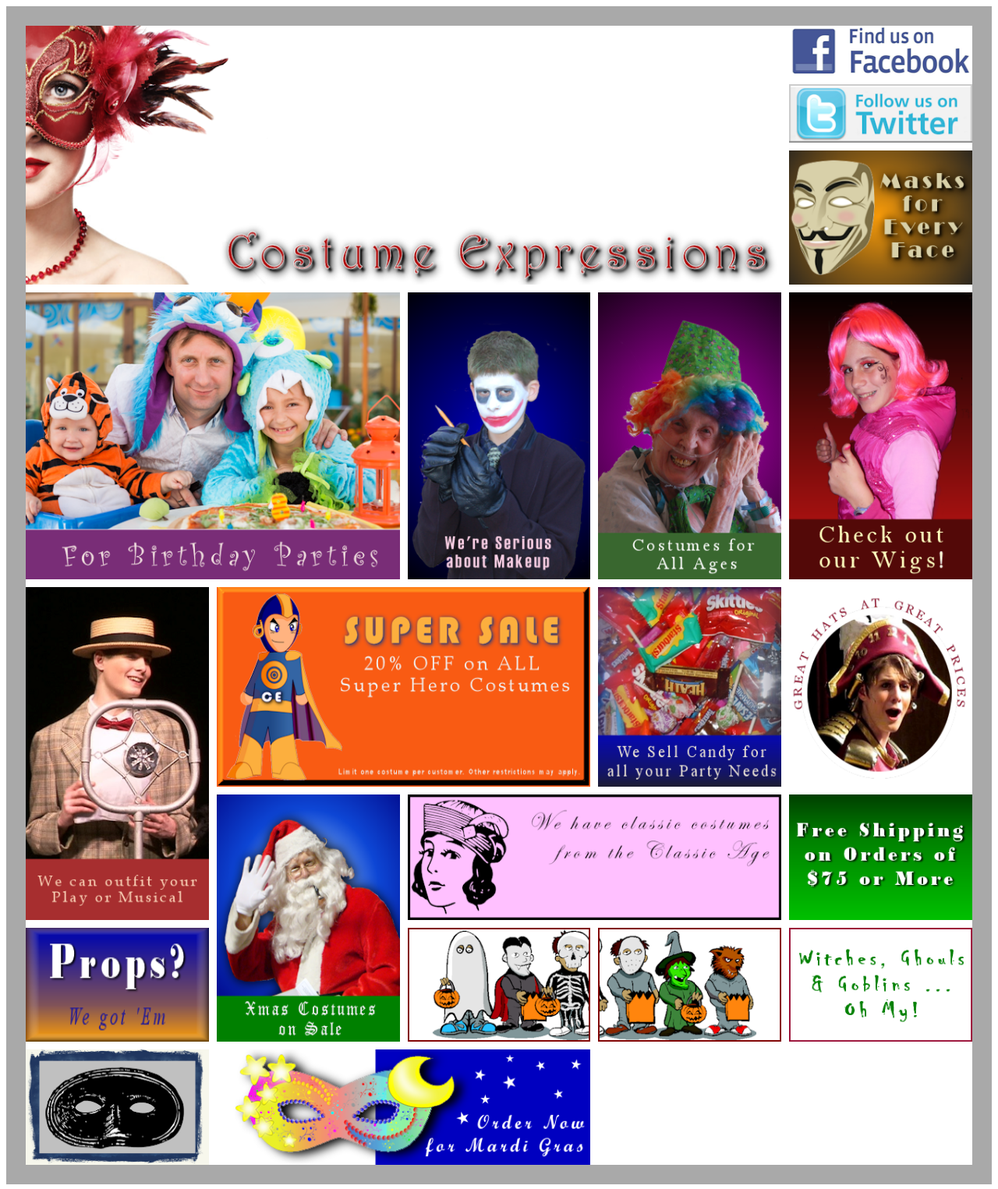
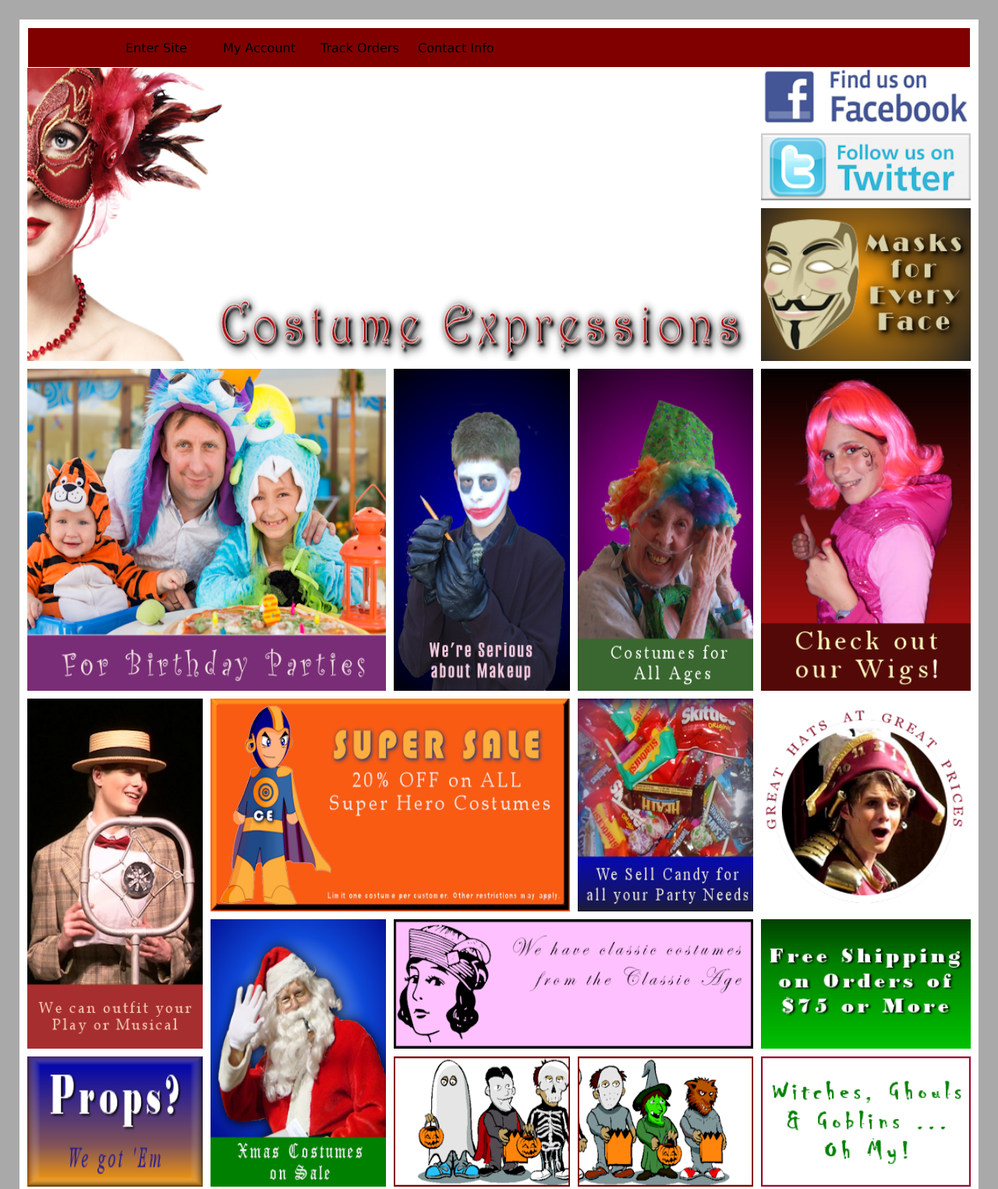
Before and after one commit to xconnor9896/picture-grid-project, a plain HTML site: page index.html in a window 1280 px wide. Shown: the top 1525 px of the page at 78% size. Drawn offline with Linux system fonts and the light colour scheme.

Commit message:
Fixed up HTML and CSS, final commit. Added the navbar and touched up some colors. Added alts if photos fail to load.

```diff
--- a/index.html
+++ b/index.html
@@ -7,69 +7,82 @@
     <link rel="stylesheet" href="stylesheet.css">
 </head>
 <body>
+
+    <nav class="navbar">
+
+            <div class="item1">Enter Site</div>
+            <div class="item2">My Account</div>
+            <div class="item3">Track Orders</div>
+            <div class="item4">Contact Info</div>
+
+    </nav>
+
     <div class="container">
         <div class="cell-a cell">
-            <img src="images/facebook.png" height="100%" width="100%">
+            <img src="images/facebook.png" height="100%" alt="Find us on Facebook!" width="100%">
         </div>
         <div class="cell-b cell">
-            <img src="images/twitter.png" height="100%" width="100%">
+            <img src="images/twitter.png" height="100%" alt="Follow us on Twitter!" width="100%">
         </div>
         <div class="cell-c cell">
-            <img src="images/anonymous.png" height="100%" width="100%">
+            <img src="images/anonymous.png" height="100%" alt="Masks for Every Face" width="100%">
         </div>
         <div class="cell-d cell">
-            <img src="images/birthday.png" height="100%" width="100%">
+            <img src="images/birthday.png" height="100%" alt="Costumes for Birthday Parties" width="100%">
         </div>
         <div class="cell-e cell">
-            <img src="images/joker.png" height="100%" width="100%">
+            <img src="images/joker.png" height="100%" alt="We're serious about makeup. Find it here!" width="100%">
         </div>
         <div class="cell-f cell">
-            <img src="images/allAges.png" height="100%" width="100%">
+            <img src="images/allAges.png" height="100%" alt="We have costumes for all ages! Take a look!" width="100%">
         </div>
         <div class="cell-g cell">
-            <img src="images/pinkWig.png" height="100%" width="100%">
+            <img src="images/pinkWig.png" height="100%" alt="Check out our wide variety of wigs!" width="100%">
         </div>
         <div class="cell-h cell">
-            <img src="images/musical.png" height="100%" width="100%">
+            <img src="images/musical.png" height="100%" alt="Fits and finishes for musicals and plays" width="100%">
         </div>
         <div class="cell-i cell">
-            <img src="images/superSale.png" height="100%" width="100%">
+            <img src="images/superSale.png" height="100%" alt="20% off ALL superhero costumes!" width="100%">
         </div>
         <div class="cell-j cell">
-            <img src="images/candy.png" height="100%" width="100%">
+            <img src="images/candy.png" height="100%" alt="We sell candy for all of your party needs!" width="100%">
         </div>
         <div class="cell-k cell">
-            <img src="images/greatHats.png" height="100%" width="100%">
+            <img src="images/greatHats.png" height="100%" alt="A great selection of hats at great prices!" width="100%">
         </div>
         <div class="cell-l cell">
-            <img src="images/props.png" height="100%" width="100%">
+            <img src="images/props.png" height="100%" alt="You need props? We've got 'em!'" width="100%">
         </div>
         <div class="cell-m cell">
-            <img src="images/santa.png" height="100%" width="100%">
+            <img src="images/santa.png" height="100%" alt="Get Christmas-themed costumes here!" width="100%">
         </div>
         <div class="cell-n cell">
-            <img src="images/classic.png" height="100%" width="100%">
+            <img src="images/classic.png" height="100%" alt="Classic costumes for any era." width="100%">
         </div>
         <div class="cell-o cell">
-            <img src="images/freeShipping.png" height="100%" width="100%">
+            <img src="images/freeShipping.png" height="100%" alt="Get free shipping on orders $75 or more!" width="100%">
         </div>
         <div class="cell-p cell">
-            <img src="images/trickOrTreat1.png" height="100%" width="100%">
+            <img src="images/trickOrTreat1.png" height="100%" alt="Trick..." width="100%">
         </div>
         <div class="cell-q cell">
-            <img src="images/trickOrTreat2.png" height="100%" width="100%">
+            <img src="images/trickOrTreat2.png" height="100%" alt="...or Treat!" width="100%">
         </div>
         <div class="cell-r cell">
-            <img src="images/witchGoblinGhoul.png" height="100%" width="100%">
+            <img src="images/witchGoblinGhoul.png" height="100%" alt="Witches, goblins, and ghouls, OH MY!" width="100%">
         </div>
         <div class="cell-s cell">
-            <img src="images/blackMask.png" height="100%" width="100%">
+            <img src="images/blackMask.png" height="100%" alt="Clearance masks are found here!" width="100%">
         </div>
         <div class="cell-t cell">
-            <img src="images/mardiGras.png" height="100%" width="100%">
+            <img src="images/mardiGras.png" height="100%" alt="Mardi Gras masks to help you celebrate!" width="100%">
         </div>
         <div class="cell-u cell">
-            <img src="images/logo.png" height="100%" width="100%">
+            <img src="images/logo.png" height="100%" alt="Welcome to Costume Expressions!" width="100%">
+        </div>
+        <div class="cell-v cell">
+            <p class="businessAddress">Costume Expressions<br>3411 Torrence Dr.<br>Rockville, MD 20850</p>
         </div>
     </div>
 </body>
--- a/stylesheet.css
+++ b/stylesheet.css
@@ -1,7 +1,22 @@
+body {
+    margin: 0;
+    border: 25px solid darkgray;
+    padding: 10px;
+}
 
+.navbar{
+    background-color: rgb(128, 0, 0);
+    font-family: Verdana, Geneva, Tahoma, sans-serif;
+    margin: 1px;
+    display: grid;
+    align-items: center;
+    grid-template-rows: 50px;
+    grid-template-columns: repeat(5, 125px);
+    grid-template-areas:
+    ". site account order contact";
+}
 .container{
     display: grid;
-    border: 25px solid darkgrey;
     gap: 10px;
     grid-template-columns: repeat(5, auto);
     grid-template-rows: auto/* 50px 50px 140px 240px 100px 100px 100px 100px */;
@@ -15,6 +30,23 @@
     "props santa trickOrTreat1 trickOrTreat2 witchGoblinGhoul"
     "blackMask mardiGras mardiGras . address";
 
+}
+
+
+.item1 {
+    grid-area: site;
+}
+
+.item2 {
+    grid-area: account;
+}
+
+.item3 {
+    grid-area: order;
+}
+
+.item4 {
+    grid-area: contact;
 }
 
 .cell-a {
@@ -103,4 +135,8 @@
 
 .cell-v {
     grid-area: address;
+    font-family: Verdana;
+    padding: 10px;
+    color: rgb(128, 0, 0);
+    text-align: right;
 }
```
